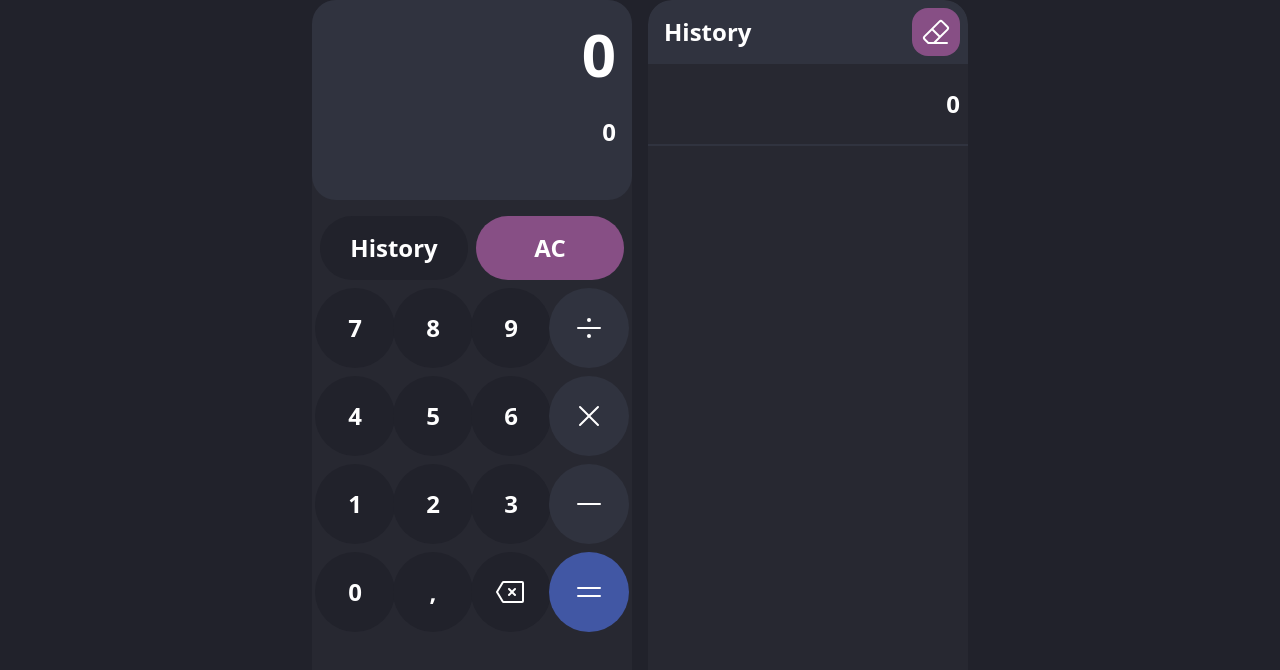
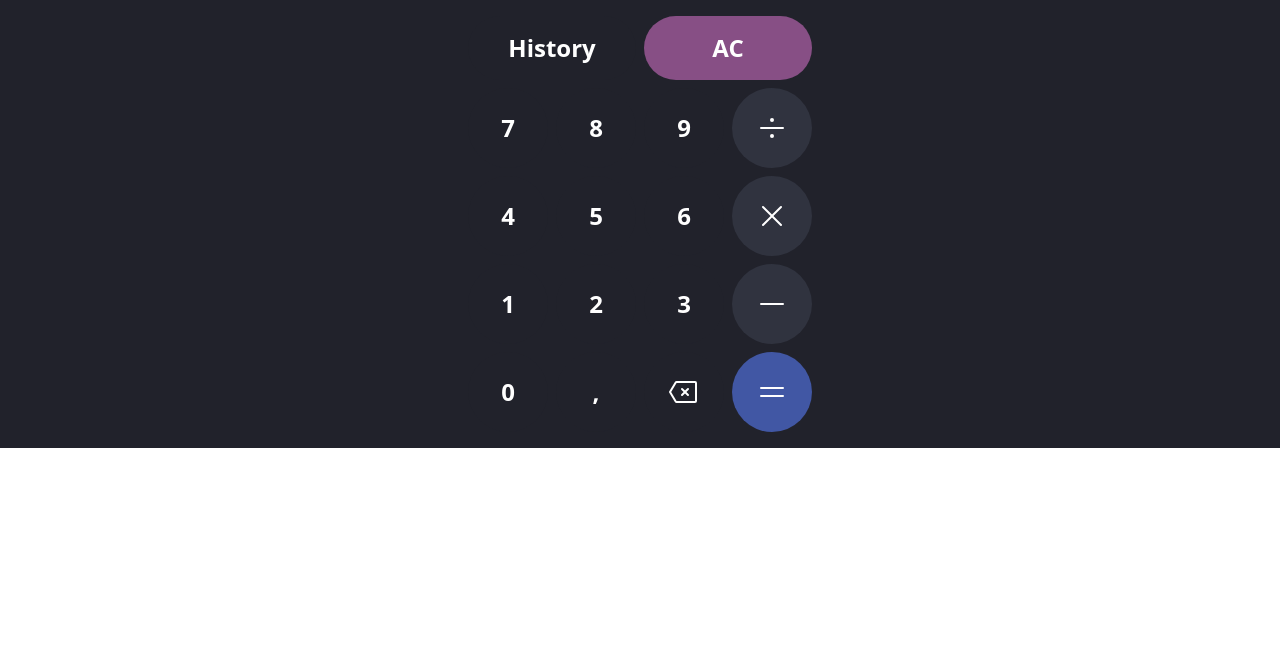
Before and after one commit to shandskeptic/Calculator-App-with-React, a React (Vite) app: page / in a window 1280 px wide. Shown: the top 670 px of the page. Built offline with nearby package versions, Linux system fonts and the light colour scheme.

Commit message:
fix layout result

```diff
--- a/src/components/Layout.jsx
+++ b/src/components/Layout.jsx
@@ -1,18 +1,10 @@
-import { History } from './History';
 import { Number } from './Number';
-import { Result } from './Result';
 
 export const Layout = () => {
 	return (
 		<>
 			<div className="flex sm:flex-row flex-col justify-center items-center gap-4 bg-primary-400 font-semibold text-white">
-				<div className="bg-primary-300 rounded-3xl w-full md:w-1/2 lg:w-1/4 h-screen">
-					<Result />
-					<Number />
-				</div>
-				<div className="bg-primary-300 rounded-3xl w-full md:w-1/2 lg:w-1/4 h-screen">
-					<History />
-				</div>
+				<Number />
 			</div>
 		</>
 	);
```
